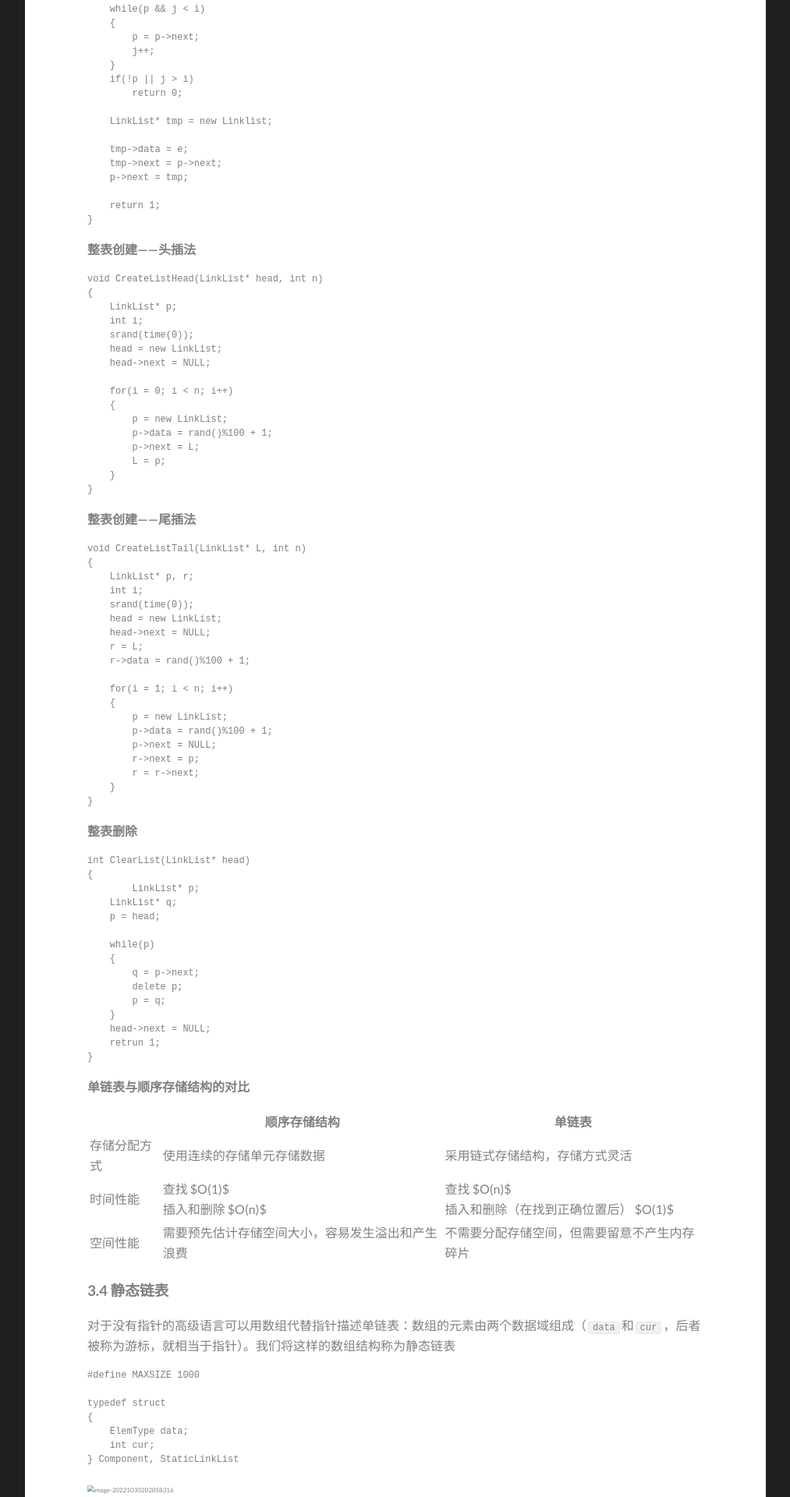
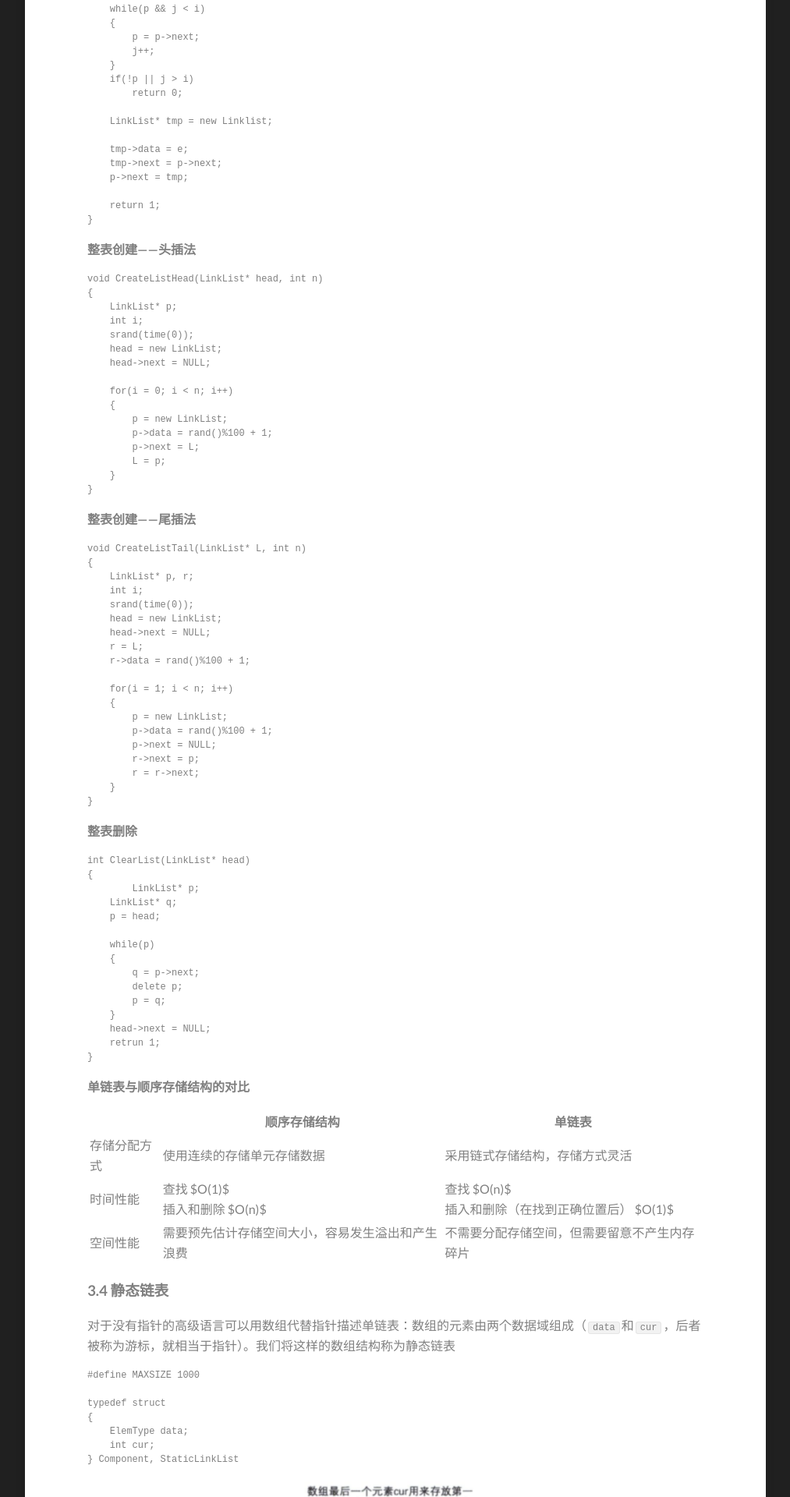
Before and after one commit to hrjtju/hrjtju.github.io, a Jekyll site: the page built from _posts/2022-10-27-DatawhaleDS-3.md, in a window 1280 px wide. Shown: the part 4480-6400 px from the top of the page at 78% size, without its empty margins (133-1146 px from the left). Built offline with Jekyll 4.4.1, drawn with Linux system fonts in a browser that asks for light colours; formulas are drawn with MathJax 3.

Commit message:
Update 2022-10-27-DatawhaleDS-3.md

````diff
--- a/_posts/2022-10-27-DatawhaleDS-3.md
+++ b/_posts/2022-10-27-DatawhaleDS-3.md
@@ -340,7 +340,7 @@ typedef struct
 } Component, StaticLinkList
 ```
 
-<img src="../images/2022-10/image-20221030202058316.png" alt="image-20221030202058316" style="zoom:50%;" />
+<img src="/images/2022-10/image-20221030202058316.png" alt="image-20221030202058316" style="zoom:50%;" />
 
 
 
@@ -348,13 +348,13 @@ typedef struct
 
 ### 3.5 循环链表
 
-<img src="../images/2022-10/image-20221030202415547.png" alt="image-20221030202415547" style="zoom:50%;" />
+<img src="/images/2022-10/image-20221030202415547.png" alt="image-20221030202415547" style="zoom:50%;" />
 
 
 
 ### 3.6 双向链表
 
-<img src="../images/2022-10/image-20221030202436991.png" alt="image-20221030202436991" style="zoom:50%;" />
+<img src="/images/2022-10/image-20221030202436991.png" alt="image-20221030202436991" style="zoom:50%;" />
 
 
 
````
